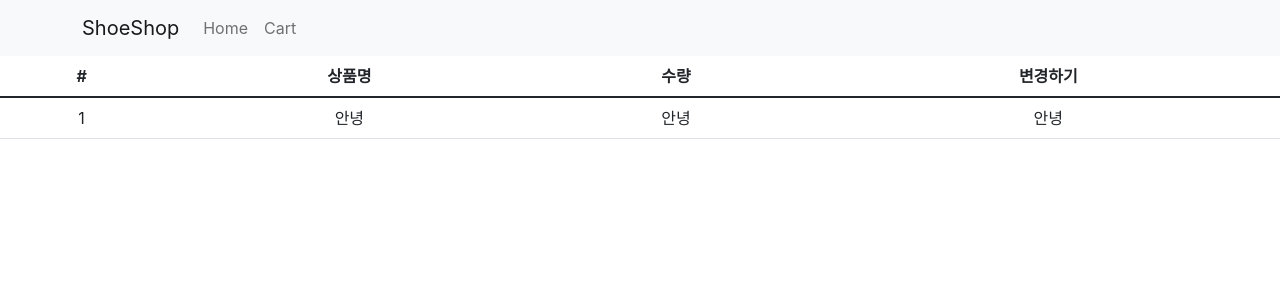
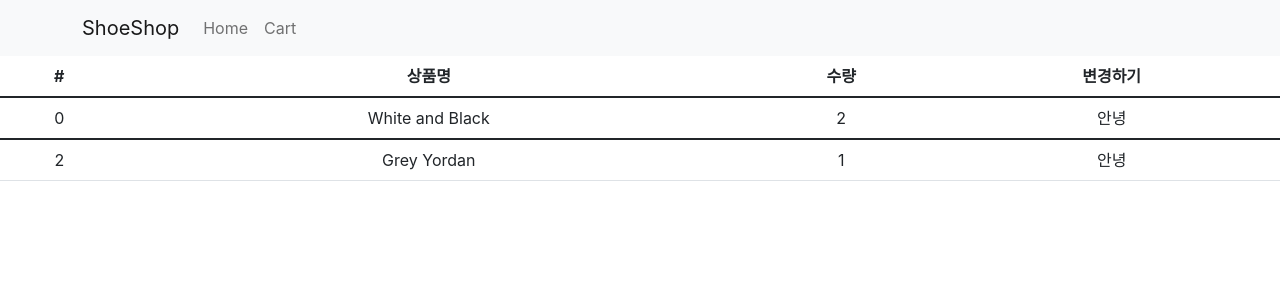
Before and after one commit to Origogi/react-shop, a React (Create React App) app: page /cart in a window 1280 px wide. Shown: the top 300 px of the page. Built offline with nearby package versions, Linux system fonts and the light colour scheme.

Commit message:
Add redux

```diff
--- a/src/App.js
+++ b/src/App.js
@@ -2,7 +2,7 @@ import "./App.css";
 import { Nav, Navbar, Container } from "react-bootstrap";
 import bg from "./img/bg.png";
 import { createContext, useState } from "react";
-import data from "./data.js";
+import { data } from "./data.js";
 import { Route, Routes, useNavigate, Outlet } from "react-router-dom";
 import Detail from "./pages/Detail";
 import axios from "axios";
--- a/src/data.js
+++ b/src/data.js
@@ -21,4 +21,9 @@ let data = [
   },
 ];
 
-export default data;
+let cartData = [
+  { id: 0, name: "White and Black", count: 2 },
+  { id: 2, name: "Grey Yordan", count: 1 },
+];
+
+export { data, cartData };
--- a/src/pages/Cart.js
+++ b/src/pages/Cart.js
@@ -1,7 +1,10 @@
 import React from "react";
 import { Table } from "react-bootstrap";
+import { useSelector } from "react-redux";
 
 function Cart() {
+  let cartData = useSelector((state) => state.cart);
+  console.log(cartData);
   return (
     <div>
       <Table>
@@ -13,14 +16,16 @@ function Cart() {
             <th>변경하기</th>
           </tr>
         </thead>
-        <tbody>
-          <tr>
-            <td>1</td>
-            <td>안녕</td>
-            <td>안녕</td>
-            <td>안녕</td>
-          </tr>
-        </tbody>
+        {cartData.map((element) => (
+          <tbody key={element.id}>
+            <tr>
+              <td>{element.id}</td>
+              <td>{element.name}</td>
+              <td>{element.count}</td>
+              <td>안녕</td>
+            </tr>
+          </tbody>
+        ))}
       </Table>
     </div>
   );
--- a/src/store.js
+++ b/src/store.js
@@ -1,5 +1,25 @@
-import { configureStore } from '@reduxjs/toolkit'
+import { configureStore, createSlice } from "@reduxjs/toolkit";
+import { cartData } from "./data.js";
+
+let user = createSlice({
+  name: "user",
+  initialState: "kim",
+});
+
+let stock = createSlice({
+  name: "stock",
+  initialState: [10, 11, 12],
+});
+
+let cart = createSlice({
+  name: "cart",
+  initialState: cartData,
+});
 
 export default configureStore({
-  reducer: { }
-})
+  reducer: {
+    user: user.reducer,
+    stock: stock.reducer,
+    cart: cart.reducer,
+  },
+});
```
